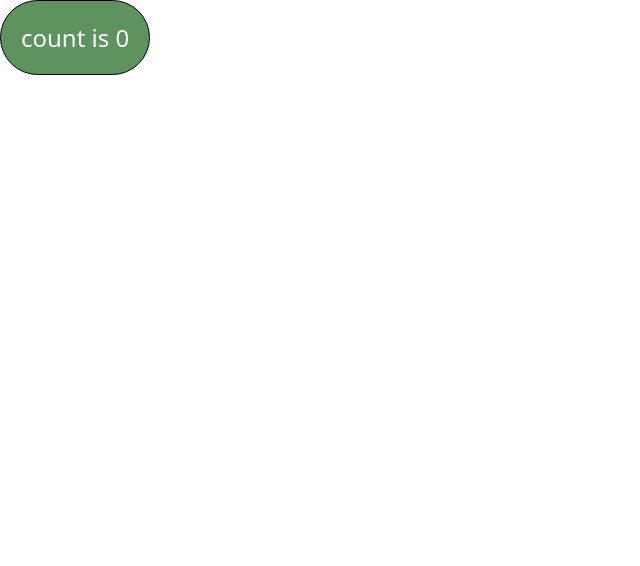
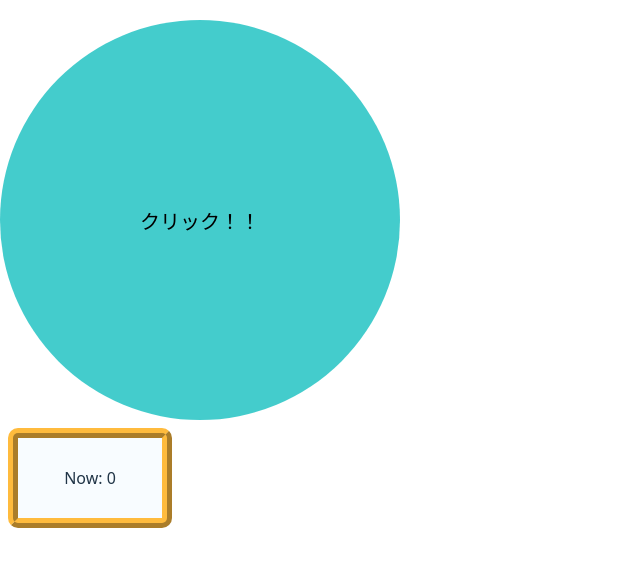
Before and after one commit to YGMS-yukkuri/React_Clickgame, a React (Vite) app: page / in a window 1280 px wide. Shown: the top 566 px of the page, without its empty margins (0-640 px from the left). Built offline with nearby package versions, Linux system fonts and the light colour scheme.

Commit message:
インフォメーションウインドウを配置

```diff
--- a/src/App.jsx
+++ b/src/App.jsx
@@ -1,6 +1,7 @@
 import { useState } from 'react'
 import './App.css'
-import Mainbutton from './component/Mainbutton/Mainbutton'
+import Mainbutton from './components/Mainbutton/Mainbutton'
+import Infomation from './components/Infomation/Infomation'
 
 function App() {
   const [count, setCount] = useState(0)
@@ -8,6 +9,7 @@
   return (
     <>
       <Mainbutton count={count} setCount={setCount} />
+      <Infomation count={count} />
     </>
   )
 }
--- a/src/component/Mainbutton/Mainbutton.jsx
+++ /dev/null
@@ -1,12 +0,0 @@
-import { useState } from 'react'
-import styles from './Mainbutton.module.css'
-
-function Mainbutton({ count, setCount }) {
-  return (
-    <button className={styles.mainButton} onClick={() => setCount(count + 1)}>
-      count is {count}
-    </button>
-  )
-}
-
-export default Mainbutton
--- a/src/component/Mainbutton/Mainbutton.module.css
+++ /dev/null
@@ -1,11 +0,0 @@
-.mainButton{
-    width: auto;
-    height: ;
-    font-size: 24px;
-    padding: 20px;
-    background-color: #5e9360;
-    color: white;
-    border: 1px solid #000;
-    border-radius: 50px;
-    cursor: pointer;
-}
--- /dev/null
+++ b/src/components/Infomation/Infomation.jsx
@@ -0,0 +1,11 @@
+import styles from './Infomation.module.css'
+
+export default function Infomation({ count }) {
+  return (
+    <>
+        <div className={styles.infomation}>
+            <p>Now: {count}</p>
+        </div>
+    </>
+  )
+}
--- /dev/null
+++ b/src/components/Infomation/Infomation.module.css
@@ -0,0 +1,12 @@
+.infomation {
+    background-color: rgba(240, 248, 255, 0.489);
+    margin: 2%;
+    display: flex;
+    flex-direction: column;
+    justify-content: center;
+    align-items: center;
+    padding: 3%;
+    border: 10px ridge rgb(255, 187, 61);
+    border-radius: 10px;
+    width: 30%;
+}
```
